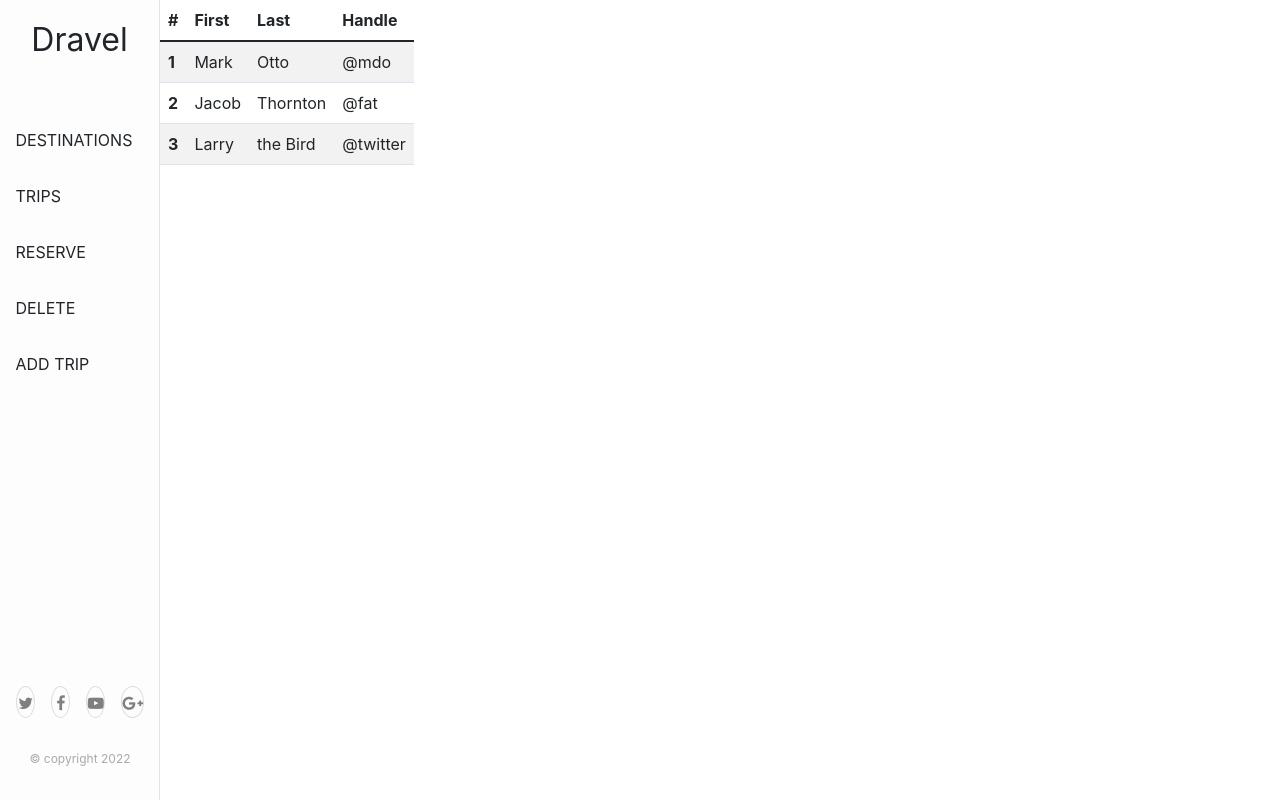
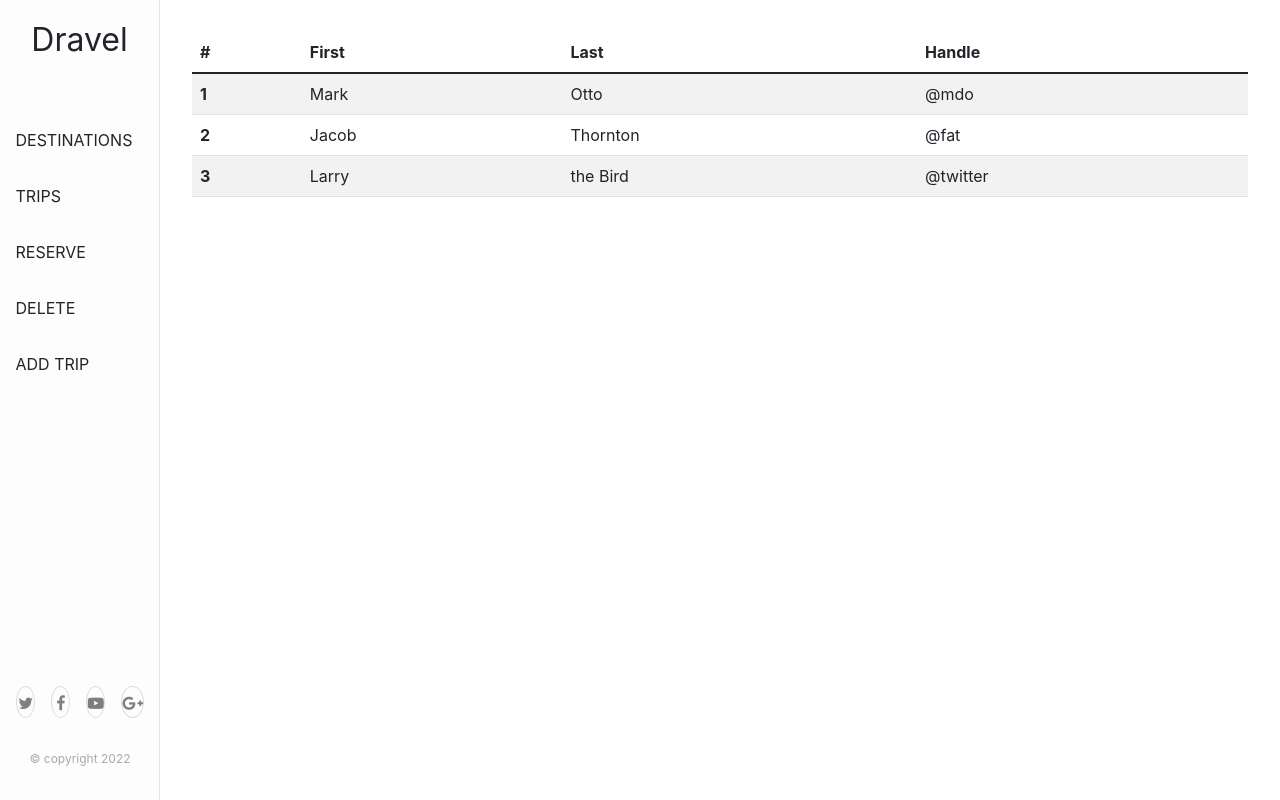
Before and after one commit to billionsjoel/dravel-app, a React (Create React App) app: page /delete in a window 1280 px wide. Built offline with nearby package versions, Linux system fonts and the light colour scheme.

Commit message:
Add more style to delete content

```diff
--- a/src/scss/delete.scss
+++ b/src/scss/delete.scss
@@ -1,3 +1,8 @@
 .delete-container {
 	display: flex;
+
+	& > .delete-content {
+		flex-grow: 1;
+    padding: 2rem;
+	}
 }
```
